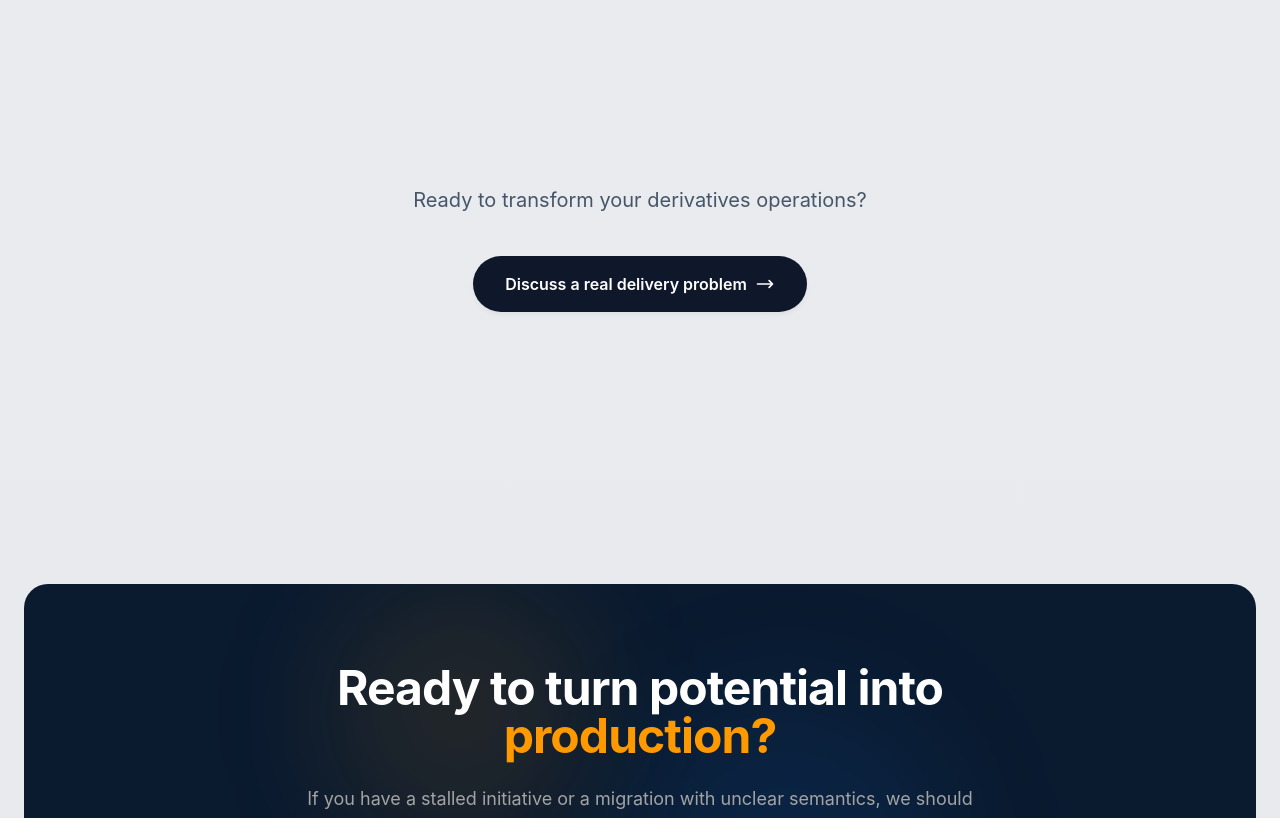
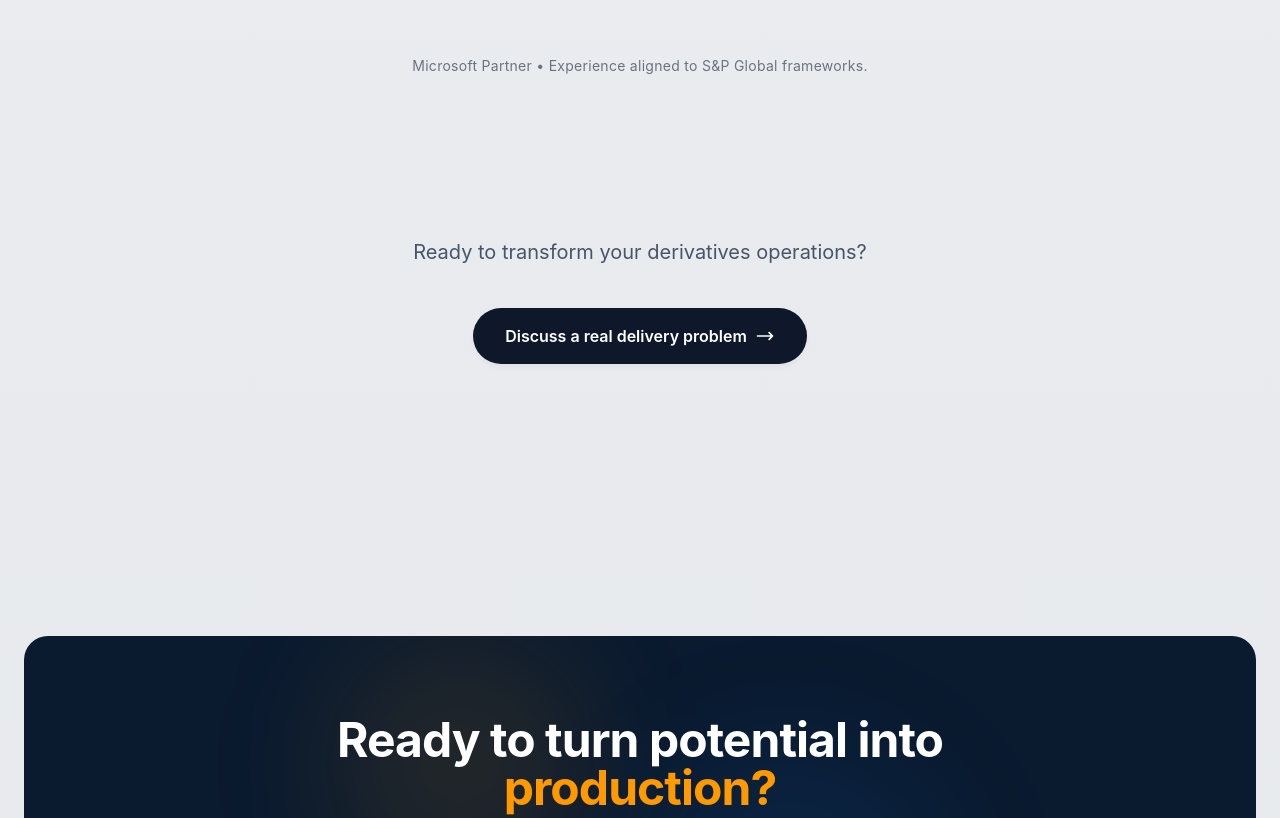
Before and after one commit to atheryon-ai/atheryon-website, a Next.js app: page /cdm-platform in a window 1280 px wide. Shown: the part 7653-8471 px from the top of the page. Built offline with nearby package versions, Linux system fonts and the light colour scheme.

Commit message:
Add trust line to CDM Platform page
Insert "Microsoft Partner • Experience aligned to S&P Global frameworks."
credibility statement above the final CTA section.

Co-Authored-By: Claude Opus 4.5 <noreply@anthropic.com>

```diff
--- a/src/app/cdm-platform/page.tsx
+++ b/src/app/cdm-platform/page.tsx
@@ -278,6 +278,13 @@ export default function CDMPlatformPage() {
         </div>
       </Section>
 
+      {/* Trust Line */}
+      <div className="flex justify-center">
+        <p className="text-sm text-neutral-600 text-center tracking-wide mt-8">
+          Microsoft Partner • Experience aligned to S&P Global frameworks.
+        </p>
+      </div>
+
       <CTASection
         text="Ready to transform your derivatives operations?"
         ctaLabel={site.cta.label}
```
